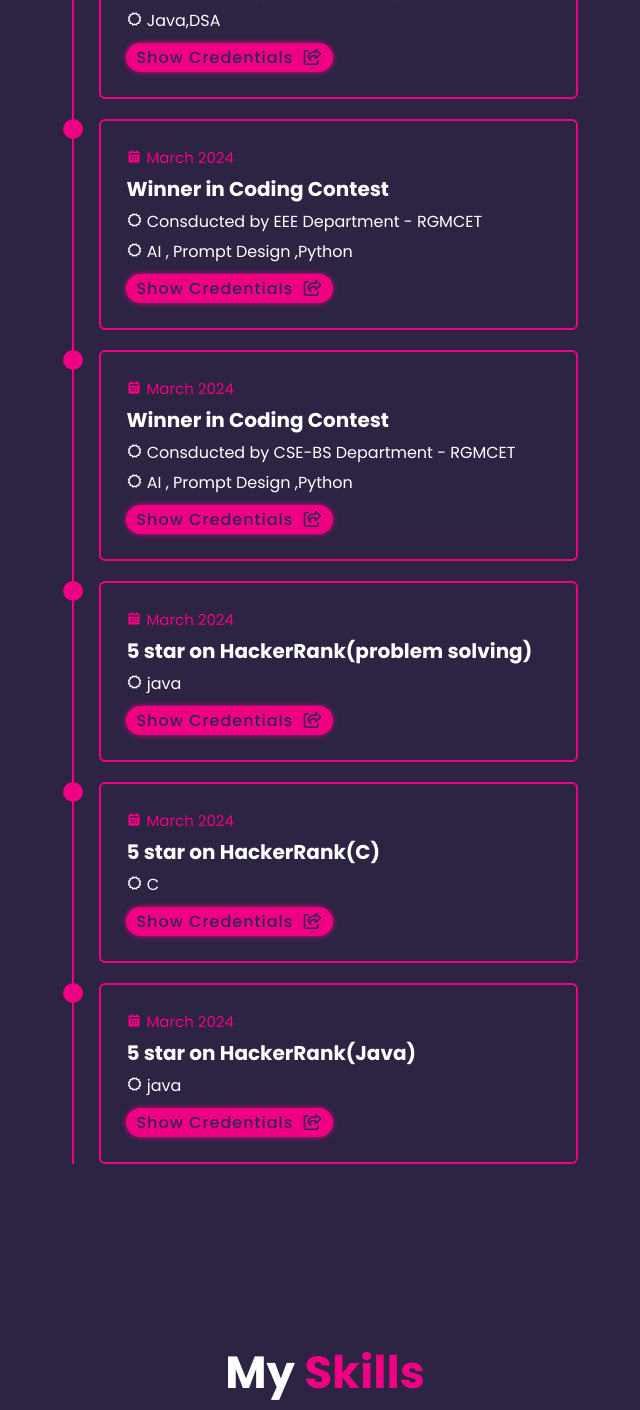
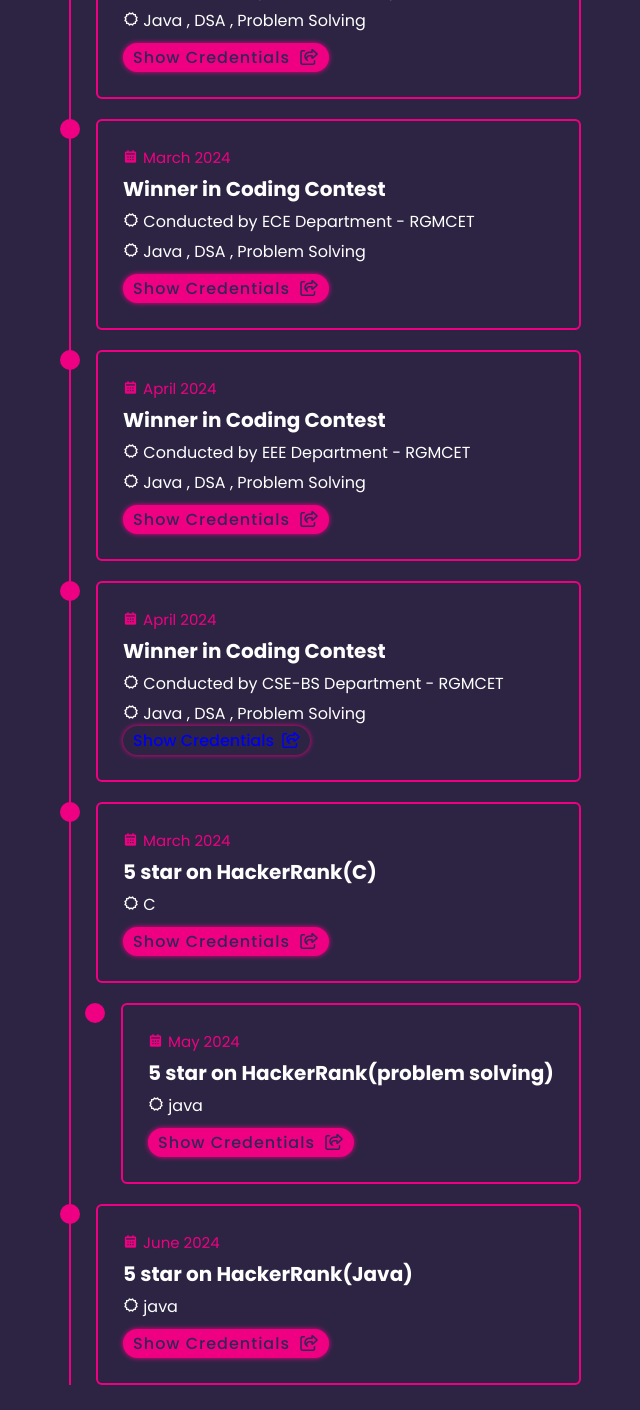
Before and after one commit to vannoorsab/Portfolio, a plain HTML site: page index.html in a window 1280 px wide. Shown: the part 4206-5616 px from the top of the page, without its empty margins (315-955 px from the left). Drawn offline with nearby package versions, Linux system fonts and the light colour scheme.

Commit message:
Update index.html

```diff
--- a/index.html
+++ b/index.html
@@ -177,38 +177,38 @@
                     <h3>Winner in Coding Contest</h3>
                     <p><i class='bx bx-certification'></i>&nbsp;Consducted by Mechnaical Department - RGMCET</p>
 
-                    <p><i class='bx bx-certification'></i>&nbsp;Java,DSA </p>
-                    <a href="https://www.credly.com/badges/a265183a-77be-43f0-a393-38591489ea94/public_url" class="btn">Show Credentials &nbsp;<i class="fa-regular fa-share-from-square"></i></a>
+                    <p><i class='bx bx-certification'></i>&nbsp;Java , DSA , Problem Solving</p>
+                    <a href="https://www.8591489ea94/public_url" class="btn">Show Credentials &nbsp;<i class="fa-regular fa-share-from-square"></i></a>
                 </div>
             </div>
             <div class="education-content">
                 <div class="content">
                     <div class="year"><i class='bx bxs-calendar'></i>March 2024</div>
                     <h3>Winner in Coding Contest</h3>
-                    <p><i class='bx bx-certification'></i>&nbsp;Consducted by EEE Department - RGMCET</p>
-                    <p><i class='bx bx-certification'></i>&nbsp;AI , Prompt Design ,Python</p>
-                    <a href="https://www.credly.com/badges/4d8af716-b4fa-4fe8-a7cd-efca5f58f092/public_url&amp;utm_source=link&amp;utm_campaign=copybutton_certificate" class="btn">Show Credentials &nbsp;<i class="fa-regular fa-share-from-square"></i></a>
+                    <p><i class='bx bx-certification'></i>&nbsp;Conducted by ECE Department - RGMCET</p>
+                    <p><i class='bx bx-certification'></i>&nbsp;Java , DSA , Problem Solving</p>
+                    <a href="https:/ource=link&amp;utm_campaign=copybutton_certificate" class="btn">Show Credentials &nbsp;<i class="fa-regular fa-share-from-square"></i></a>
+                </div>
+            </div>
+               <div class="education-content">
+                <div class="content">
+                    <div class="year"><i class='bx bxs-calendar'></i>April 2024</div>
+                    <h3>Winner in Coding Contest</h3>
+                    <p><i class='bx bx-certification'></i>&nbsp;Conducted by EEE Department - RGMCET</p>
+                    <p><i class='bx bx-certification'></i>&nbsp;Java , DSA , Problem Solving</p>
+                    <a href="https:/ource=link&amp;utm_campaign=copybutton_certificate" class="btn">Show Credentials &nbsp;<i class="fa-regular fa-share-from-square"></i></a>
                 </div>
             </div>
             <div class="education-content">
                 <div class="content">
-                    <div class="year"><i class='bx bxs-calendar'></i>March 2024</div>
+                    <div class="year"><i class='bx bxs-calendar'></i>April 2024</div>
                     <h3>Winner in Coding Contest</h3>
-                    <p><i class='bx bx-certification'></i>&nbsp;Consducted by CSE-BS Department - RGMCET</p>
-                    <p><i class='bx bx-certification'></i>&nbsp;AI , Prompt Design ,Python</p>
-                    <a href="https://www.credly.com/badges/4d8af716-b4fa-4fe8-a7cd-efca5f58f092/public_url&amp;utm_source=link&amp;utm_campaign=copybutton_certificate" class="btn">Show Credentials &nbsp;<i class="fa-regular fa-share-from-square"></i></a>
+                    <p><i class='bx bx-certification'></i>&nbsp;Conducted by CSE-BS Department - RGMCET</p>
+                    <p><i class='bx bx-certification'></i>&nbsp;Java , DSA , Problem Solving</p>
+                    <a href="="btn">Show Credentials &nbsp;<i class="fa-regular fa-share-from-square"></i></a>
                 </div>
             </div>
-            <div class="education-content">
-                <div class="content">
-                    <div class="year"><i class='bx bxs-calendar'></i>March 2024</div>
-                    <h3>5 star on HackerRank(problem solving)</h3>
-
-                    <p><i class='bx bx-certification'></i>&nbsp;java</p>
-                    <a href="&amp;utm_source=link&amp;utm_campaign=copybutton_certificate" class="btn">Show Credentials &nbsp;<i class="fa-regular fa-share-from-square"></i></a>
-                </div>
-            </div>
-            <div class="education-content">
+                 <div class="education-content">
                 <div class="content">
                     <div class="year"><i class='bx bxs-calendar'></i>March 2024</div>
                     <h3>5 star on HackerRank(C)</h3>
@@ -216,10 +216,20 @@
                     <p><i class='bx bx-certification'></i>&nbsp;C</p>
                     <a href="&amp;utm_source=link&amp;utm_campaign=copybutton_certificate" class="btn">Show Credentials &nbsp;<i class="fa-regular fa-share-from-square"></i></a>
                 </div>
+            <div class="education-content">
+                <div class="content">
+                    <div class="year"><i class='bx bxs-calendar'></i>May 2024</div>
+                    <h3>5 star on HackerRank(problem solving)</h3>
+
+                    <p><i class='bx bx-certification'></i>&nbsp;java</p>
+                    <a href="&amp;utm_source=link&amp;utm_campaign=copybutton_certificate" class="btn">Show Credentials &nbsp;<i class="fa-regular fa-share-from-square"></i></a>
+                </div>
+            </div>
+
             </div>
             <div class="education-content">
                 <div class="content">
-                    <div class="year"><i class='bx bxs-calendar'></i>March 2024</div>
+                    <div class="year"><i class='bx bxs-calendar'></i>June 2024</div>
                     <h3>5 star on HackerRank(Java)</h3>
 
                     <p><i class='bx bx-certification'></i>&nbsp;java</p>
```
